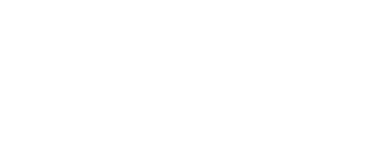
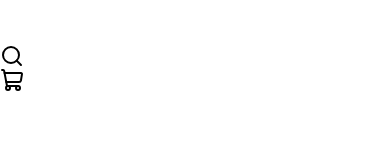
Before and after one commit to aline-mmiranda/projeto-digital-store, a React (Vite) app: page / in a window 390 px wide. Shown: the top 160 px of the page. Built offline with nearby package versions, Linux system fonts and the light colour scheme.

Commit message:
feat(header): cria estrutura mobile do cabeçalho com logo, busca e carrinho

```diff
--- a/src/components/Header.jsx
+++ b/src/components/Header.jsx
@@ -1,9 +1,12 @@
+import { Search, ShoppingCart } from "lucide-react";
 import Logo from "./Logo";
 
 function Header() {
   return (
     <>
       <Logo color="var(--color-primary)" />
+      <Search />
+      <ShoppingCart />
     </>
   );
 }
```
